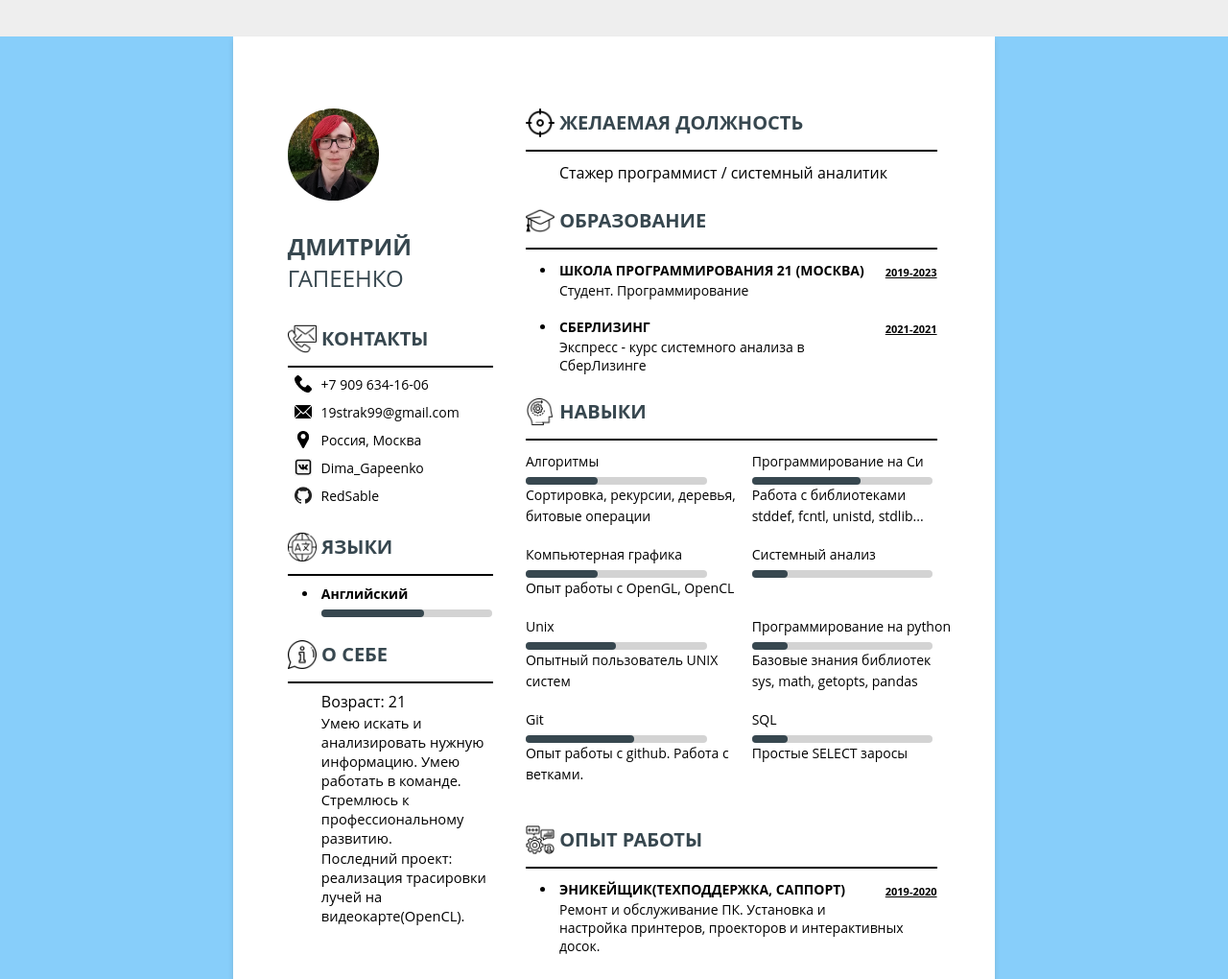
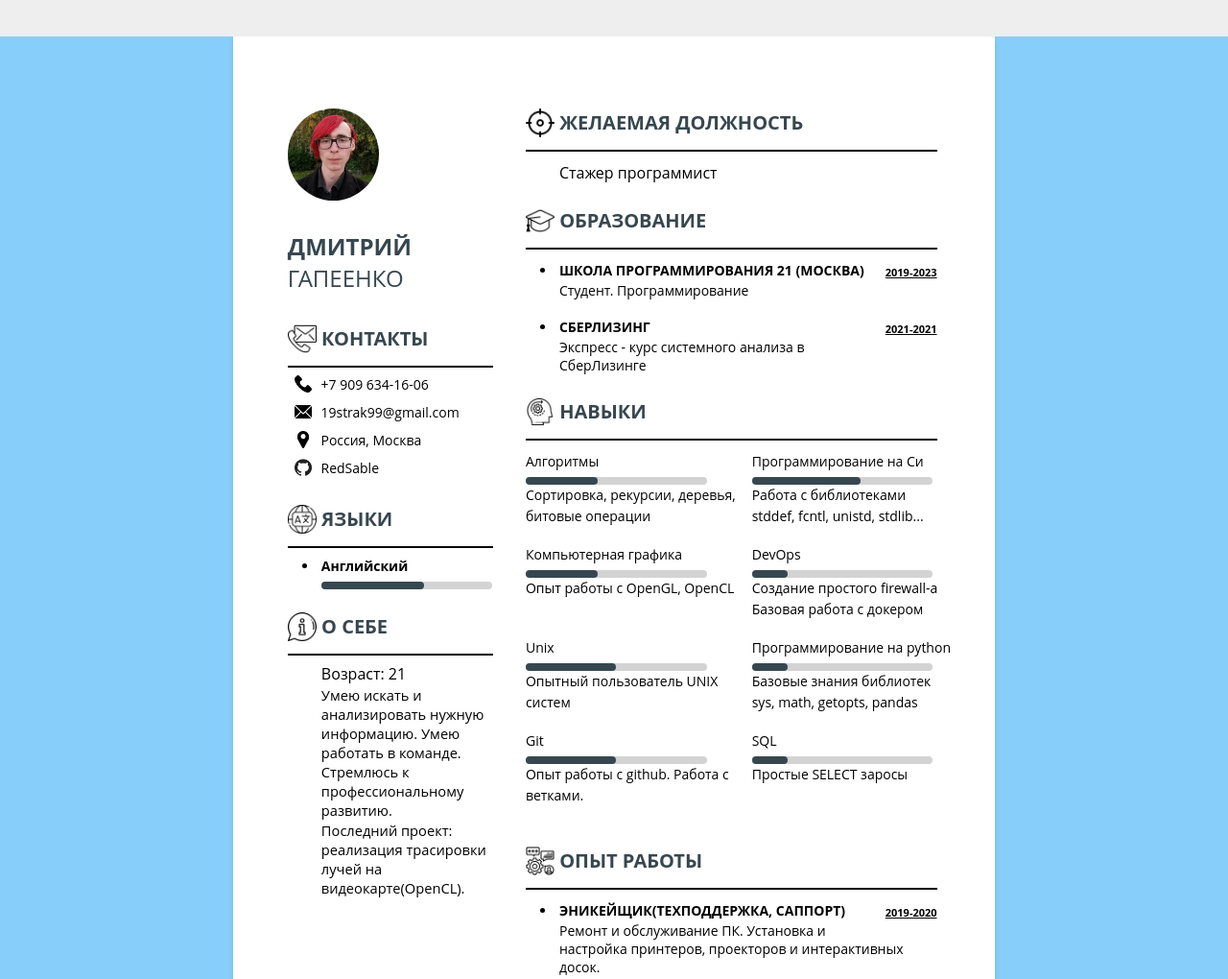
Before and after one commit to RedSable/CV, a plain HTML site: page index.html in a window 1280 px wide. Shown: the top 1020 px of the page at 96% size. Drawn offline with Linux system fonts and the light colour scheme.

Commit message:
add devops

```diff
--- a/css/cv.css
+++ b/css/cv.css
@@ -147,7 +147,7 @@ li {
 	border-radius: 5px; }
 .unix { width: 50%; background-color:#37474f;
 	border-radius: 5px; }
-.git { width: 60%; background-color:#37474f;
+.git { width: 50%; background-color:#37474f;
 	border-radius: 5px; }
 .web { width: 20%; background-color:#37474f;
 	border-radius: 5px; }
--- a/index.html
+++ b/index.html
@@ -78,7 +78,7 @@
 							</div>
 						</div>
 
-						<div class="block-content-row">
+						<!-- <div class="block-content-row">
 							<div class="block-content-row-header">
 								<div class="block-content-row-header-icon">
 									<img class="small-ico" src=vk.png>
@@ -88,7 +88,7 @@
 
 							<div class="block-content-row-body">
 							</div>
-						</div>
+						</div> -->
 
 						<div class="block-content-row">
 							<div class="block-content-row-header">
@@ -158,7 +158,7 @@
 						<hr>
 					</div>
 					<div class="block-content">
-						Стажер программист / системный аналитик<br>
+						Стажер программист<br>
 					</div>
 				</div>
 
@@ -256,10 +256,16 @@
 
 						<div class="block-content-row skill-list">
 							<div class="block-content-row-header">
-								<div class="skill-list-item">Системный анализ</div>
+								<div class="skill-list-item">DevOps</div>
 							</div>
 							<div class="block-content-row-body progress-bar">
 								<div class="skill-progress cpp"></div>
+							</div>
+							<div class="block-content-row-header">
+								<div class="skill-list-item">Создание простого firewall-a</div>
+							</div>
+							<div class="block-content-row-header">
+								<div class="skill-list-item">Базовая работа с докером</div>
 							</div>
 						</div>
 
```
